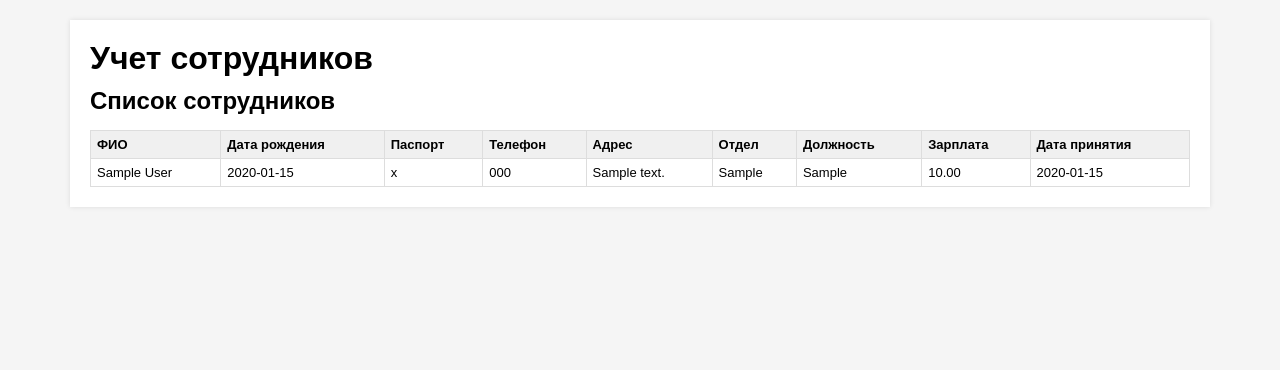
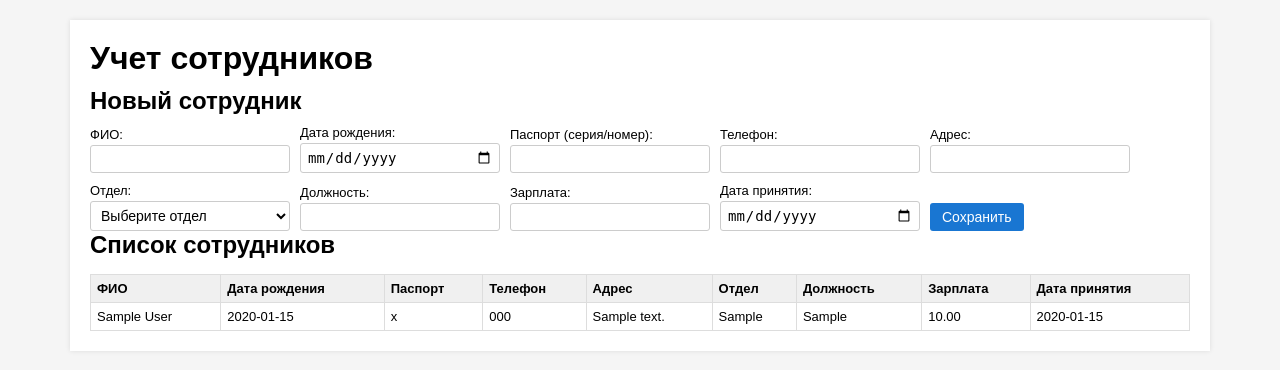
Before and after one commit to DqmmnTheo/areal_tz, a PHP site: page / in a window 1280 px wide. Shown: the top 370 px of the page. Run offline with PHP 8.4, Linux system fonts and the light colour scheme; tables that the repository leaves empty hold one stand-in row (values such as "Sample post").

Commit message:
feat(form): add create employee form

```diff
--- a/index.php
+++ b/index.php
@@ -16,7 +16,54 @@ $employees = $stmt->get_result();
 <body>
 <div class="container">
     <h1>Учет сотрудников</h1>
-
+    <div class="form-block">
+        <h2>Новый сотрудник</h2>
+        <form method="post">
+            <input type="hidden" name="action" value="save">
+            <div class="row">
+                <label>ФИО:</label>
+                <input type="text" name="full_name" required>
+            </div>
+            <div class="row">
+                <label>Дата рождения:</label>
+                <input type="date" name="birth_date" required>
+            </div>
+            <div class="row">
+                <label>Паспорт (серия/номер):</label>
+                <input type="text" name="passport" required>
+            </div>
+            <div class="row">
+                <label>Телефон:</label>
+                <input type="tel" name="phone" required>
+            </div>
+            <div class="row">
+                <label>Адрес:</label>
+                <input type="text" name="address" required>
+            </div>
+            <div class="row">
+                <label>Отдел:</label>
+                <select name="department" required>
+                    <option value="">Выберите отдел</option>
+                    <option value="IT">IT</option>
+                    <option value="Бухгалтерия">Бухгалтерия</option>
+                    <option value="Отдел продаж">Отдел продаж</option>
+                </select>
+            </div>
+            <div class="row">
+                <label>Должность:</label>
+                <input type="text" name="position" required>
+            </div>
+            <div class="row">
+                <label>Зарплата:</label>
+                <input type="text" name="salary" required>
+            </div>
+            <div class="row">
+                <label>Дата принятия:</label>
+                <input type="date" name="hire_date" required>
+            </div>
+            <button type="submit">Сохранить</button>
+        </form>
+    </div>
     <h2>Список сотрудников</h2>
     <table>
         <thead>
--- a/style.css
+++ b/style.css
@@ -29,3 +29,41 @@ body {
   th {
     background: #f0f0f0;
   }
+  .form-block form {
+    display: flex;
+    flex-wrap: wrap;
+    gap: 10px;
+    align-items: flex-end;
+  }
+  .form-block .row {
+    display: flex;
+    flex-direction: column;
+    min-width: 200px;
+  }
+  label {
+    font-size: 13px;
+    margin-bottom: 3px;
+  }
+  input[type="text"],
+  input[type="tel"],
+  input[type="date"],
+  select {
+    padding: 5px 6px;
+    border: 1px solid #ccc;
+    border-radius: 3px;
+    font-size: 14px;
+    background-color: #fff;
+    box-sizing: border-box;
+  }
+  button {
+    padding: 6px 12px;
+    border: none;
+    background: #1976d2;
+    color: #fff;
+    cursor: pointer;
+    border-radius: 3px;
+    font-size: 14px;
+  }
+  button:hover {
+    background: #115293;
+  }
```
